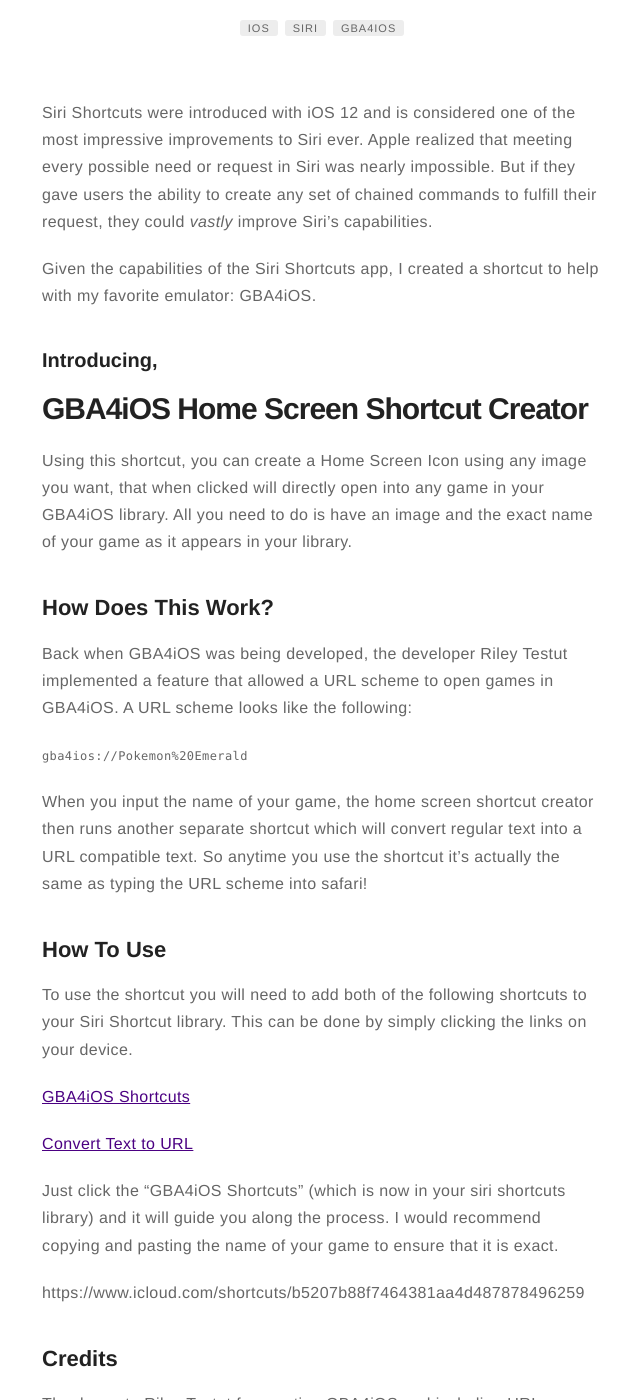
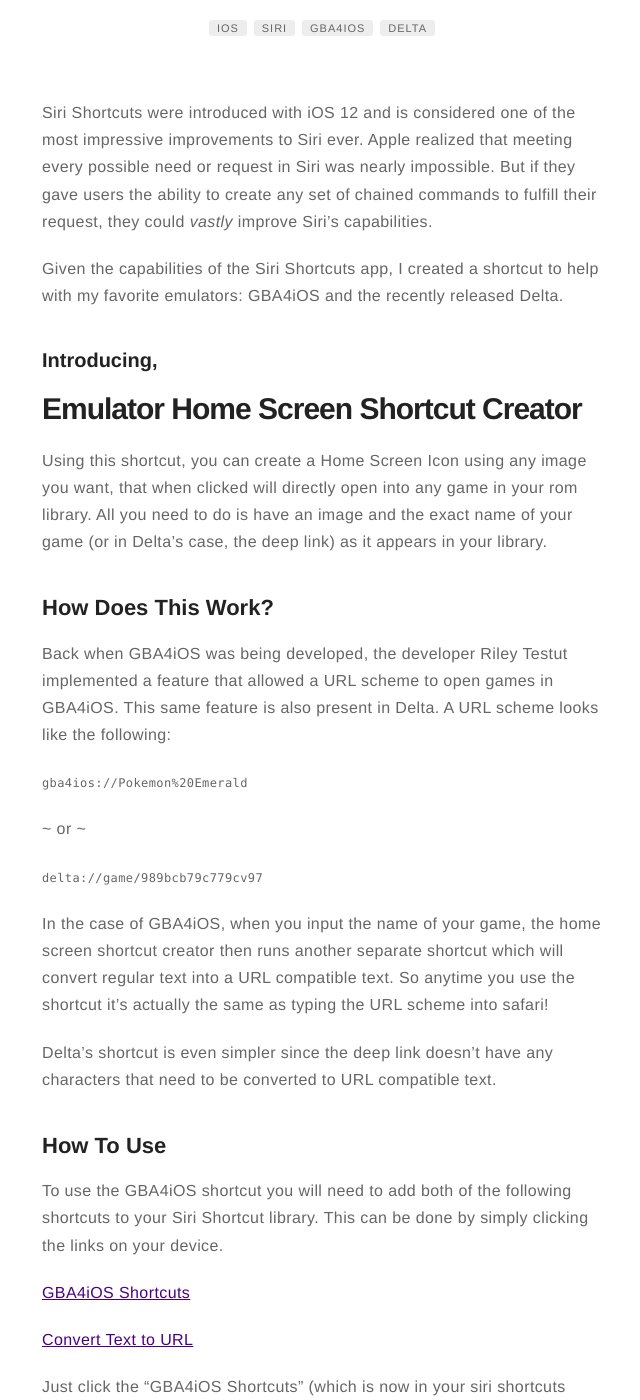
Before and after one commit to noah978/noah978.github.io, a Jekyll site: the page built from _posts/2019-01-09-a-shortcut-to-create-shortcuts.md, in a window 1280 px wide and 1400 px high, scrolled down 208 px. Shown: the whole window, without its empty margins (318-958 px from the left). Built offline with Jekyll 4.4.1, drawn with Linux system fonts in a browser that asks for light colours; some of the changed text lies outside the part shown.

Commit message:
Added info about Delta's siri shortcut

````diff
--- a/_posts/2019-01-09-a-shortcut-to-create-shortcuts.md
+++ b/_posts/2019-01-09-a-shortcut-to-create-shortcuts.md
@@ -6,33 +6,40 @@
 - ios
 - siri
 - gba4ios
+- delta
 headerImage: false
-description: "A Siri Shortcut that creates a home screen icon for a game in your GBA4iOS library."
+description: "A Siri Shortcut that creates a home screen icon for a game in your GBA4iOS (or Delta!) library."
 category: blog
 author: noah
 ---
 
 Siri Shortcuts were introduced with iOS 12 and is considered one of the most impressive improvements to Siri ever. Apple realized that meeting every possible need or request in Siri was nearly impossible. But if they gave users the ability to create any set of chained commands to fulfill their request, they could *vastly* improve Siri’s capabilities.
 
-Given the capabilities of the Siri Shortcuts app, I created a shortcut to help with my favorite emulator: GBA4iOS.
+Given the capabilities of the Siri Shortcuts app, I created a shortcut to help with my favorite emulators: GBA4iOS and the recently released Delta.
 
 ### Introducing,
 
-# GBA4iOS Home Screen Shortcut Creator
+# Emulator Home Screen Shortcut Creator
 
-Using this shortcut, you can create a Home Screen Icon using any image you want, that when clicked will directly open into any game in your GBA4iOS library. All you need to do is have an image and the exact name of your game as it appears in your library.
+Using this shortcut, you can create a Home Screen Icon using any image you want, that when clicked will directly open into any game in your rom library. All you need to do is have an image and the exact name of your game (or in Delta's case, the deep link) as it appears in your library.
 
 ## How Does This Work?
 
-Back when GBA4iOS was being developed, the developer Riley Testut implemented a feature that allowed a URL scheme to open games in GBA4iOS. A URL scheme looks like the following:
+Back when GBA4iOS was being developed, the developer Riley Testut implemented a feature that allowed a URL scheme to open games in GBA4iOS. This same feature is also present in Delta. A URL scheme looks like the following:
 
 ```gba4ios://Pokemon%20Emerald```
 
-When you input the name of your game, the home screen shortcut creator then runs another separate shortcut which will convert regular text into a URL compatible text. So anytime you use the shortcut it's actually the same as typing the URL scheme into safari!
+~ or ~
+
+```delta://game/989bcb79c779cv97```
+
+In the case of GBA4iOS, when you input the name of your game, the home screen shortcut creator then runs another separate shortcut which will convert regular text into a URL compatible text. So anytime you use the shortcut it's actually the same as typing the URL scheme into safari!
+
+Delta's shortcut is even simpler since the deep link doesn't have any characters that need to be converted to URL compatible text.
 
 ## How To Use
 
-To use the shortcut you will need to add both of the following shortcuts to your Siri Shortcut library. This can be done by simply clicking the links on your device.
+To use the GBA4iOS shortcut you will need to add both of the following shortcuts to your Siri Shortcut library. This can be done by simply clicking the links on your device.
 
 [GBA4iOS Shortcuts](https://www.icloud.com/shortcuts/eab5089ca3fd4faaa910b79eed6735f3)
 
@@ -40,10 +47,12 @@
 
 Just click the “GBA4iOS Shortcuts” (which is now in your siri shortcuts library) and it will guide you along the process. I would recommend copying and pasting the name of your game to ensure that it is exact.
 
-https://www.icloud.com/shortcuts/b5207b88f7464381aa4d487878496259
+For Delta, you only need to add the following shortcut to your siri shortcut library:
+
+[Delta Shortcuts](https://www.icloud.com/shortcuts/b5207b88f7464381aa4d487878496259)
 
 ## Credits
 
-Thank you to Riley Testut for creating GBA4iOS and including URL Scheme support.
+Thank you to Riley Testut for creating GBA4iOS and Delta! And for including URL Scheme support in both!
 
 Thank you to Federico Viticci for creating the [Home Screen Icon Creator](https://www.macstories.net/ios/home-screen-icon-creator-a-shortcut-to-create-custom-icons-for-apps-contacts-solid-colors-and-more/) shortcut, which I modified to create the GBA4iOS Shortcut creator.
````
